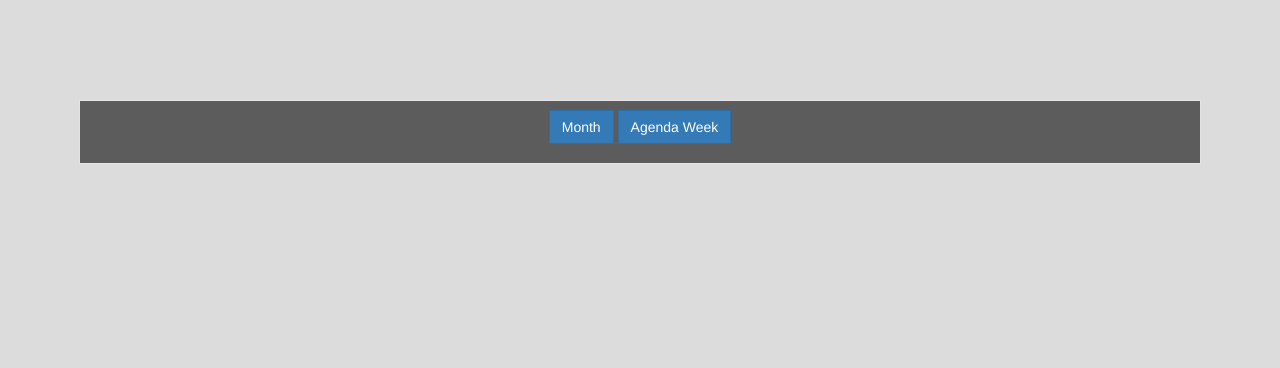
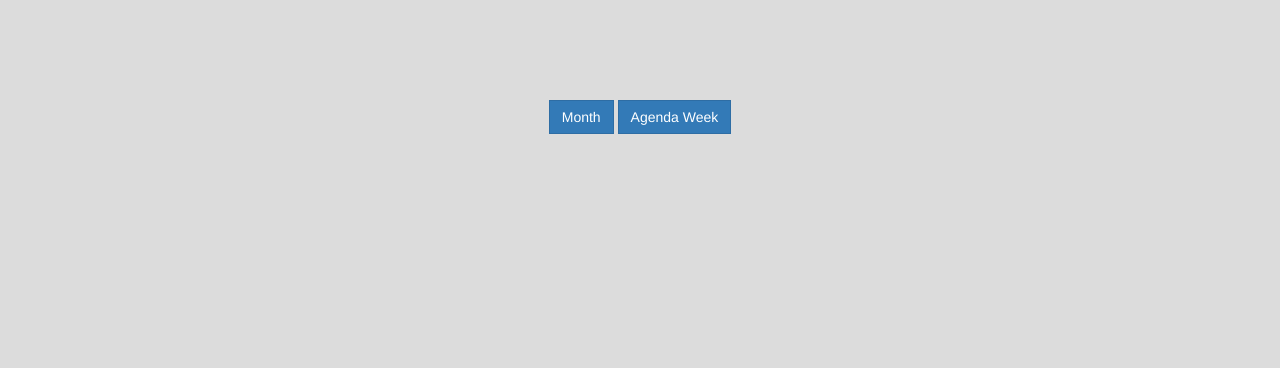
Before and after one commit to Deathridge/planit, a Django app: template planner/templates/planner.html in a window 1280 px wide. Shown: the part 52-420 px from the top of the page. Run offline with Django 3.2, Linux system fonts and the light colour scheme; the template is opened without the code that fills it, so the values that code supplies are empty; some libraries are stand-ins or nearby versions.

Commit message:
remove well around planner

```diff
--- a/planner/templates/planner.html
+++ b/planner/templates/planner.html
@@ -2,13 +2,13 @@
 
 {% block content %}
 
-<div class='well well-sm'>
+
 <button type="submit" class="btn btn-primary btn-large" id ="Month" style="position:relative" >Month</button>
 <button type="submit" class="btn btn-primary btn-large" id ="agendaweek" style="position:relative" >Agenda Week</button>
 <p></p>
 <div id='calendar'></div>
 
-</div>
+
 
 
 
```
